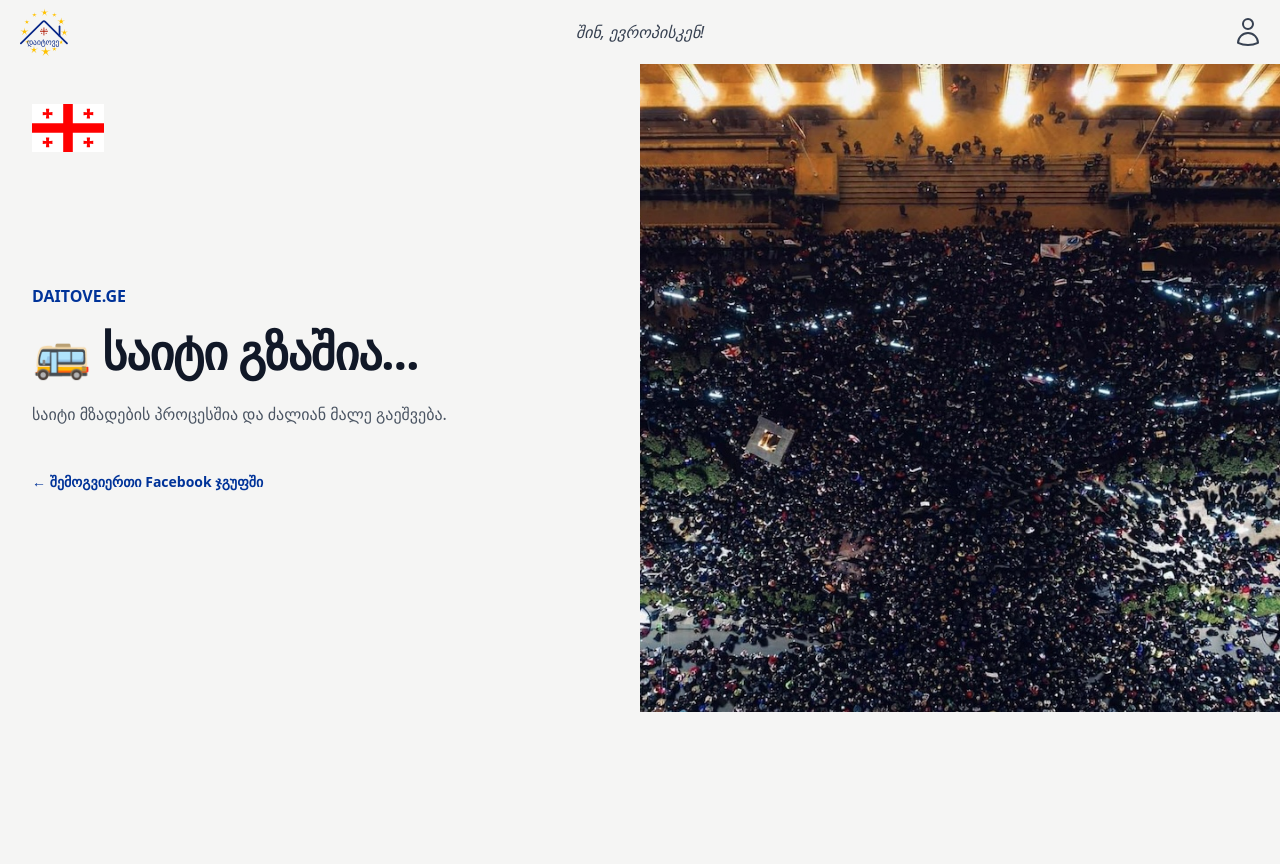
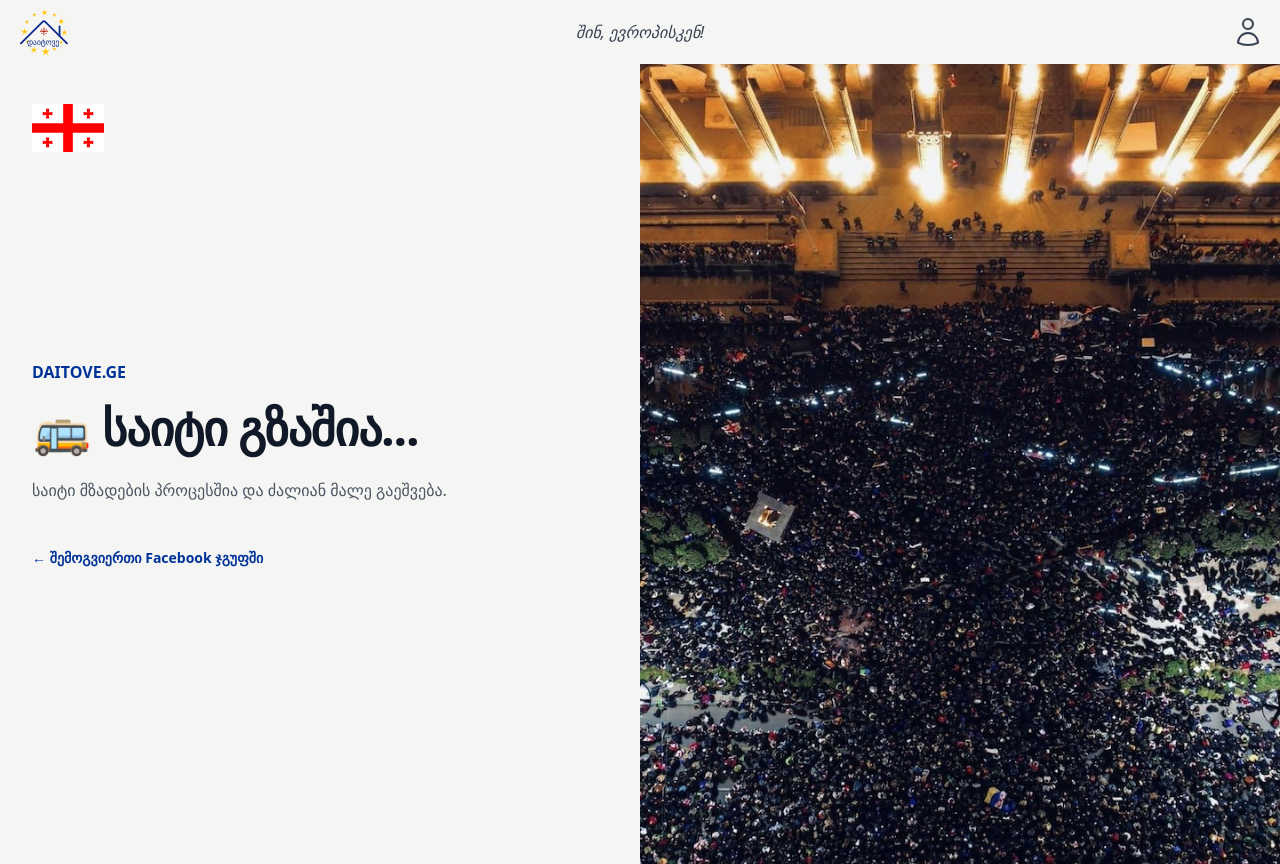
Before and after one commit to daitove/daitove, a SvelteKit app: page / in a window 1280 px wide. Before the commit the page ends 800 px from the top, so only its background shows below. Built offline with nearby package versions, Linux system fonts and the light colour scheme; no server answers.

Commit message:
fix coming soon page height

```diff
--- a/src/routes/+page.svelte
+++ b/src/routes/+page.svelte
@@ -3,7 +3,9 @@
   import bgImage from '$lib/images/coming-soon-bg.jpg';
 </script>
 
-<div class="grid min-h-full grid-cols-1 grid-rows-[1fr,auto,1fr] lg:grid-cols-[max(50%,36rem),1fr]">
+<div
+  class="grid min-h-screen grid-cols-1 grid-rows-[1fr,auto,1fr] lg:grid-cols-[max(50%,36rem),1fr]"
+>
   <header
     class="w-full px-6 pt-6 mx-auto max-w-7xl sm:pt-10 lg:col-span-2 lg:col-start-1 lg:row-start-1 lg:px-8"
   >
```
